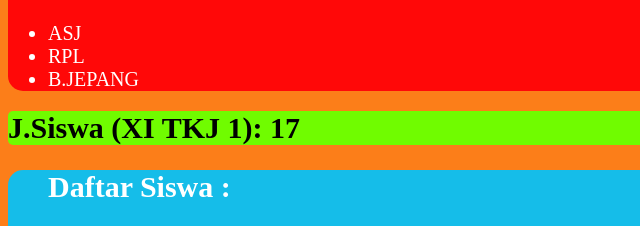
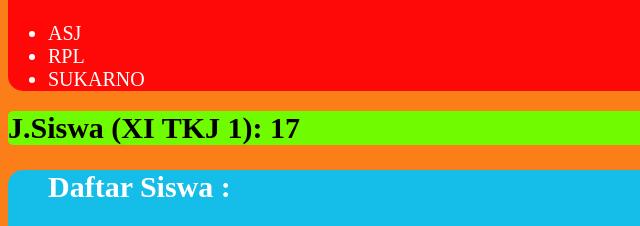
Before and after one commit to calonbosmuda39207-code/Rizzz, a plain HTML site: page index.html in a window 1280 px wide. Shown: the part 750-976 px from the top of the page, 0-640 px from the left. Drawn offline with Linux system fonts and the light colour scheme.

Commit message:
Update index.html

```diff
--- a/index.html
+++ b/index.html
@@ -34,7 +34,7 @@
     <h2>Jum'at</h2>
       <li>ASJ</li>
       <li>RPL</li>
-      <li>B.JEPANG</li>
+      <li>SUKARNO</li>
 
     </ul>
 
```
